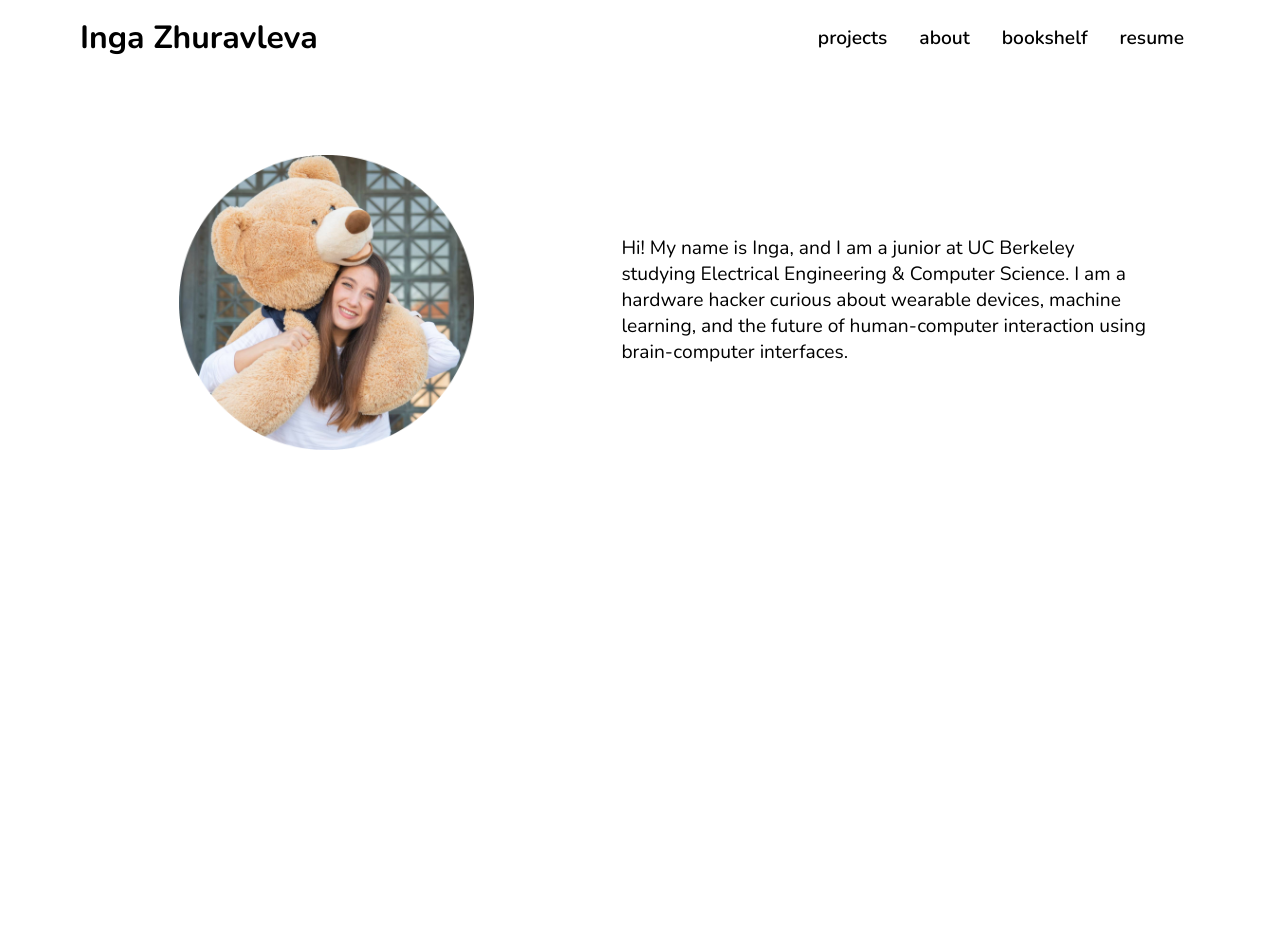
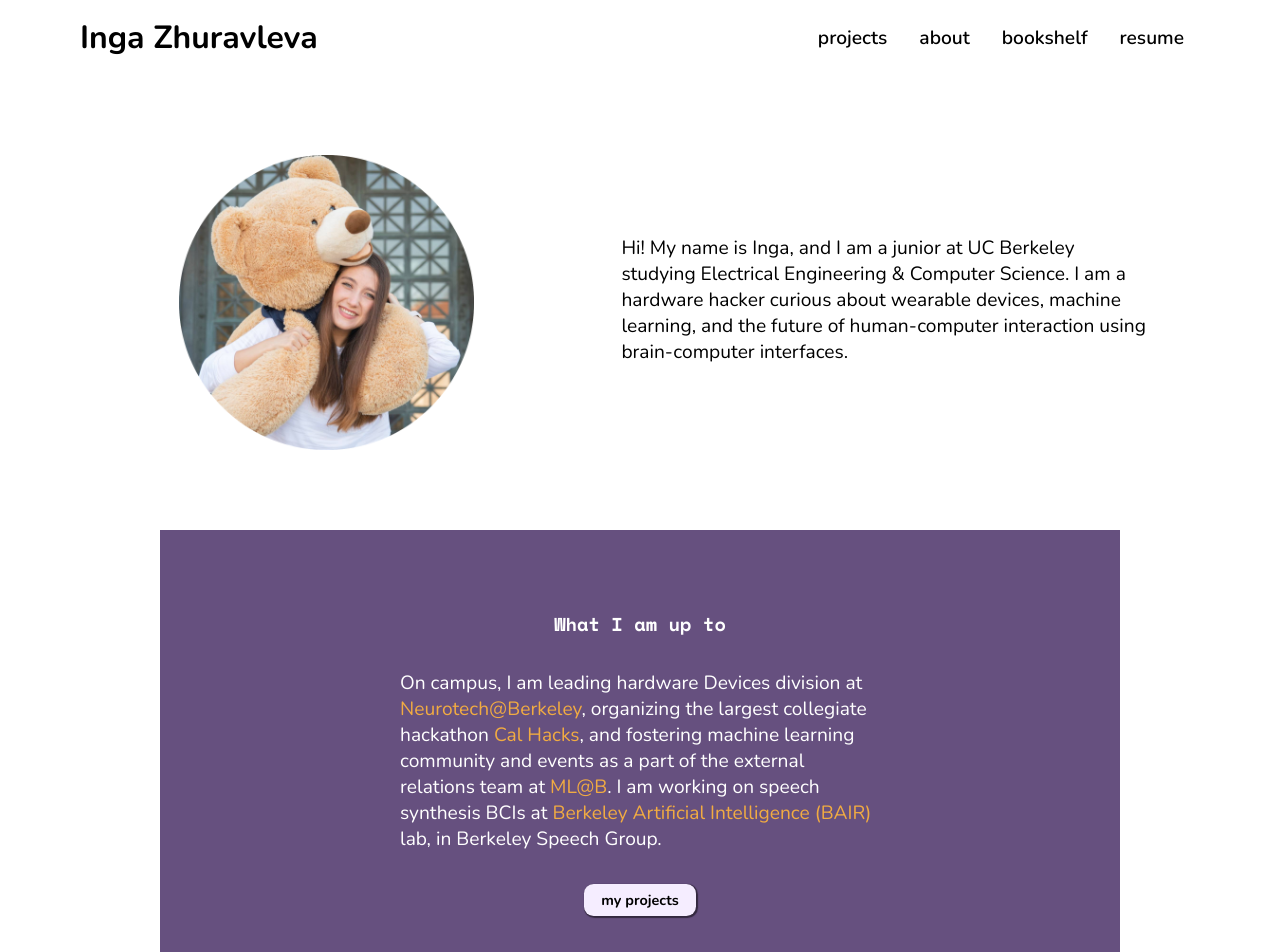
Before and after one commit to ingazhur/ingarobotics-react, a React (Create React App) app: page / in a window 1280 px wide. Shown: the top 952 px of the page. Before the commit the page ends 800 px from the top, so only its background shows below. Built offline with nearby package versions, Linux system fonts and the light colour scheme.

Commit message:
added center section on the home page

```diff
--- a/src/components/CenterSection.css
+++ b/src/components/CenterSection.css
@@ -0,0 +1,41 @@
+.center-section {
+    background: #66507F;
+}
+
+h3 {
+    color: #fff;
+}
+
+.center-section p {
+    color: #fff;
+    text-align: left;
+    margin-top: 2rem;
+    font-size: 1.2rem;
+    font-weight: 300;
+}
+
+.center-section-text a {
+    color: #F1AB42;
+}
+
+.center-section {
+    /* top | left and right | bottom */
+    margin: 5rem 10rem 5rem;
+    padding: 5rem 15rem 3rem;
+}
+
+.my-projects-btn button {
+    background: #F5EDFF;
+    font-family: 'Nunito', sans-serif;
+    border-radius: 0.6rem;
+    height: 2rem;
+    width: 7rem;
+    border: none;
+    box-shadow: 1px 1px 1px 1px rgba(0, 0, 0, 0.5);
+    font-size: 0.9rem;
+    font-weight: 700;
+}
+
+.my-projects-btn {
+    margin-top: 2rem;
+}
--- a/src/components/CenterSection.js
+++ b/src/components/CenterSection.js
@@ -0,0 +1,26 @@
+import React from 'react'
+import './CenterSection.css';
+import {Link} from 'react-router-dom';
+
+const CenterSection = () => {
+  return (
+    <div className="center-section">
+        <h3>What I am up to</h3>
+        <div className="center-section-text">
+            <p>On campus,
+                I am leading hardware Devices division at <a href="https://neurotech.berkeley.edu/">Neurotech@Berkeley</a>,
+                organizing the largest collegiate hackathon <a href="https://calhacks.io/">Cal Hacks</a>,
+                and fostering machine learning community and events
+                as a part of the external relations team at <a href="https://ml.berkeley.edu/">ML@B</a>.
+                I am working on speech synthesis BCIs at <a href="https://bair.berkeley.edu/">Berkeley Artificial Intelligence (BAIR)</a> lab,
+                in Berkeley Speech Group.
+            </p>
+        </div>
+        <div className="my-projects-btn">
+            <button type="button"><Link to="/projects">my projects</Link></button>
+        </div>
+    </div>
+  )
+}
+
+export default CenterSection;
--- a/src/components/Navbar.css
+++ b/src/components/Navbar.css
@@ -18,6 +18,7 @@
 .nav-menu li a {
     font-size: 1.2rem;
     font-weight: 600;
+    color: #000;
 }
 
 .hamburger {
--- a/src/index.css
+++ b/src/index.css
@@ -1,10 +1,10 @@
-@import url('https://fonts.googleapis.com/css2?family=Nunito:ital,wght@0,200;0,300;0,400;0,500;0,600;0,700;0,800;0,900;0,1000;1,200;1,300;1,400;1,500;1,600;1,700;1,800;1,900;1,1000&display=swap');
+@import url('https://fonts.googleapis.com/css2?family=Nunito:ital,wght@0,200;0,300;0,400;0,500;0,600;0,700;0,800;0,900;0,1000;1,200;1,300;1,400;1,500;1,600;1,700;1,800;1,900;1,1000&family=Space+Mono:ital,wght@0,400;0,700;1,400;1,700&display=swap');
 
 *{
   box-sizing: border-box;
   margin: 0;
   padding: 0;
-  font-family: 'Nunito', sans-serif;
+  font-family: 'Space Mono', monospace;
 }
 
 body{
@@ -14,6 +14,7 @@ body{
 h1,h4,p,a {
   color: #000;
   text-decoration: none;
+  font-family: 'Nunito', sans-serif;
 }
 
 ul {
--- a/src/routes/Home.js
+++ b/src/routes/Home.js
@@ -8,6 +8,7 @@ const Home = () => {
     <div>
       <Navbar />
       <IntroSection />
+      <CenterSection />
     </div>
   )
 }
```
